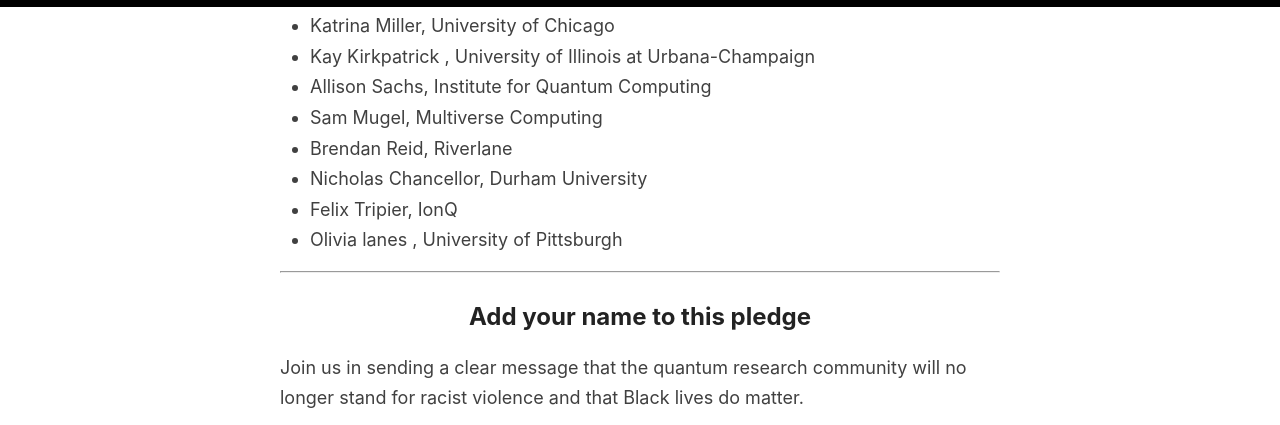
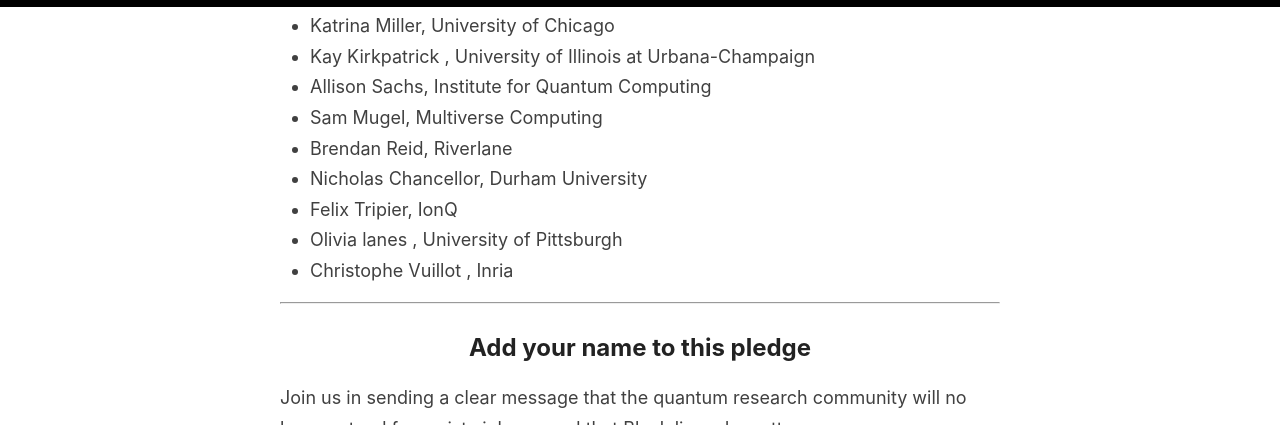
Before and after one commit to quantumforblacklives/quantumforblacklives.github.io, a Jekyll site: the page built from index.html, in a window 1280 px wide and 900 px high, scrolled down 3247 px, cut to the strip 0-425 px from the top of the window. Built offline with Jekyll 4.4.1, drawn with Linux system fonts in a browser that asks for light colours; the list of posts is cut into pages by our own code.

Commit message:
Add signature from Christophe Vuillot .

```diff
--- a/_includes/signatories.md
+++ b/_includes/signatories.md
@@ -8,3 +8,4 @@
 - Nicholas Chancellor, Durham University
 - Felix Tripier, IonQ
 - Olivia lanes , University of Pittsburgh
+- Christophe Vuillot , Inria
```
